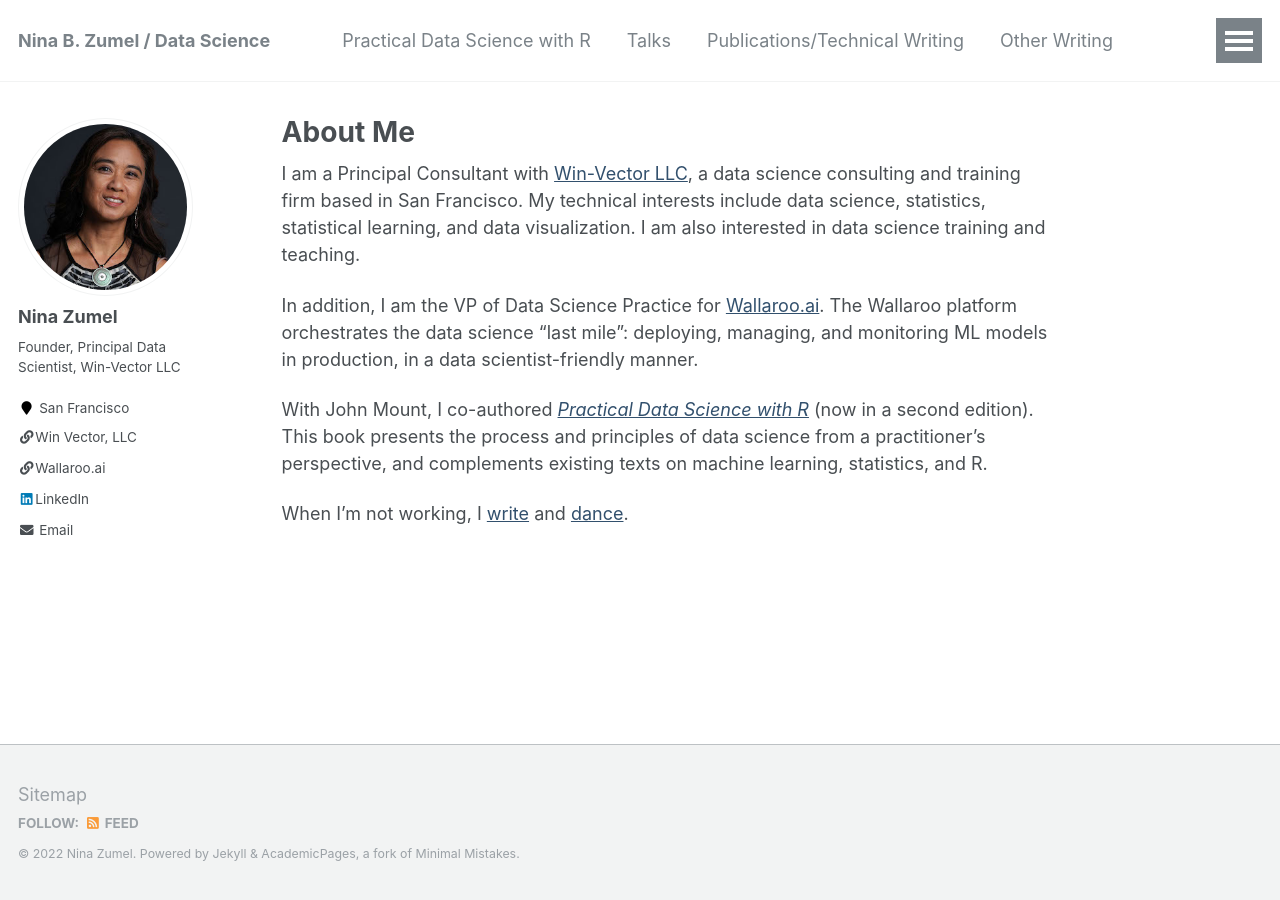
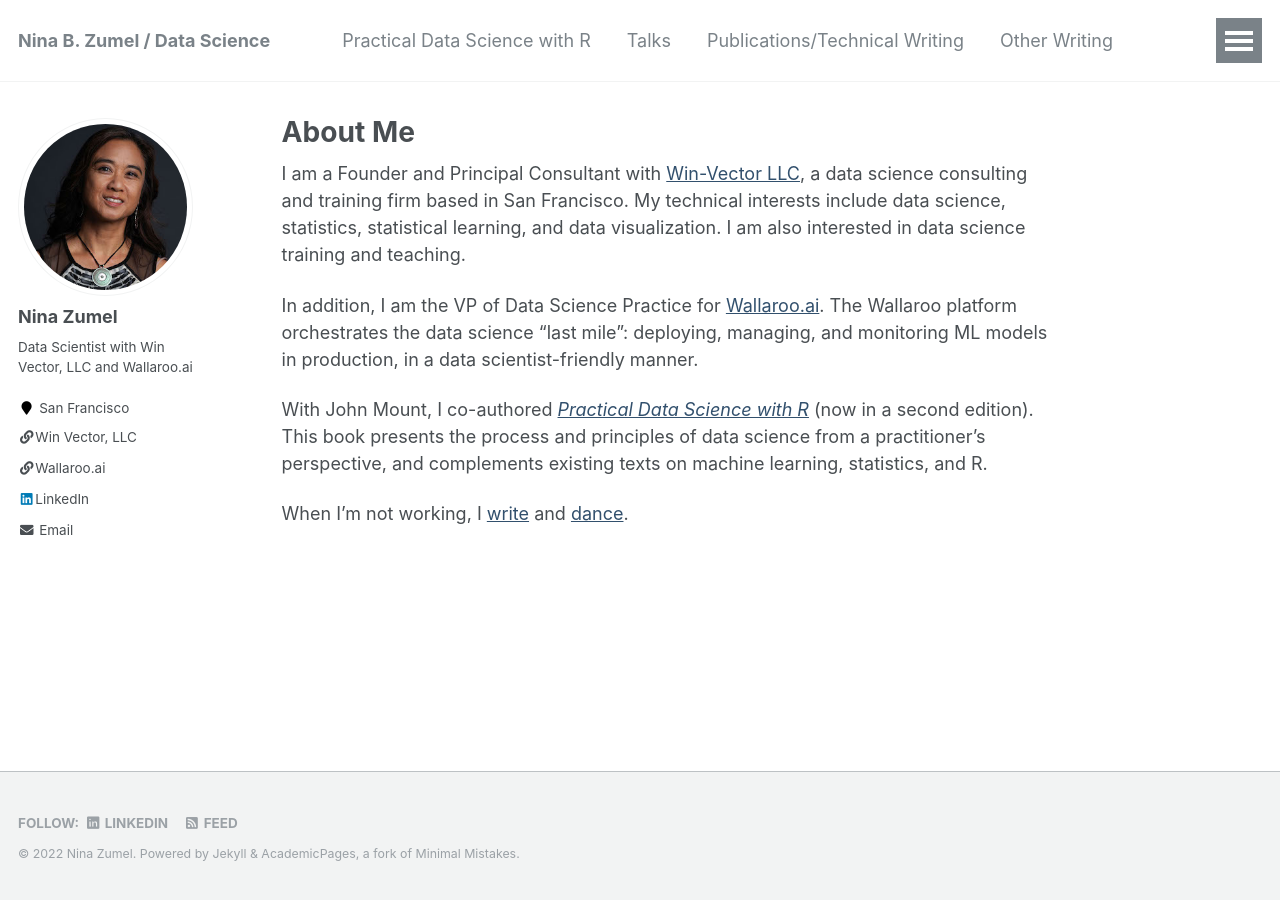
Before and after one commit to NinaZumel/testblog, a Jekyll site: the page built from _pages/about.md, in a window 1280 px wide. Built offline with Jekyll 4.4.1, drawn with Linux system fonts in a browser that asks for light colours.

Commit message:
add social/follow links to footer

```diff
--- a/_config.yml
+++ b/_config.yml
@@ -89,7 +89,7 @@
 author:
   name             : "Nina Zumel"
   avatar           : "ninaheadshotsmall.jpeg"
-  bio              : "Founder, Principal Data Scientist, Win-Vector LLC"
+  bio              : "Data Scientist with Win Vector, LLC and Wallaroo.ai"
   location         : "San Francisco"
   email            : nzumel@win-vector.com
   links:
--- a/_includes/footer.html
+++ b/_includes/footer.html
@@ -5,20 +5,18 @@
     {% if site.data.ui-text[site.locale].follow_label %}
       <li><strong>{{ site.data.ui-text[site.locale].follow_label }}</strong></li>
     {% endif %}
-    {% if site.twitter.username %}
-      <li><a href="https://twitter.com/{{ site.twitter.username }}"><i class="fab fa-twitter-square" aria-hidden="true"></i> Twitter</a></li>
-    {% endif %}
-    {% if site.facebook.username %}
-      <li><a href="https://facebook.com/{{ site.facebook.username }}"><i class="fab fa-facebook-square" aria-hidden="true"></i> Facebook</a></li>
-    {% endif %}
-    {% if site.author.github %}
-      <li><a href="http://github.com/{{ site.author.github }}"><i class="fab fa-github" aria-hidden="true"></i> GitHub</a></li>
-    {% endif %}
-    {% if site.author.bitbucket %}
-      <li><a href="http://bitbucket.org/{{ site.author.bitbucket }}"><i class="fab fa-bitbucket" aria-hidden="true"></i> Bitbucket</a></li>
-    {% endif %}
-    <li><a href="{% if site.atom_feed.path %}{{ site.atom_feed.path }}{% else %}{{ base_path }}/feed.xml{% endif %}"><i class="fa fa-fw fa-rss-square" aria-hidden="true"></i> {{ site.data.ui-text[site.locale].feed_label | default: "Feed" }}</a></li>
-  </ul>
+
+    {% if site.footer.links %}
+    {% for link in site.footer.links %}
+      {% if link.label and link.url %}
+        <li><a href="{{ link.url }}" rel="nofollow noopener noreferrer"><i class="{{ link.icon | default: 'fas fa-link' }}" aria-hidden="true"></i> {{ link.label }}</a></li>
+      {% endif %}
+    {% endfor %}
+  {% endif %}
+
+  {% unless site.atom_feed.hide %}
+    <li><a href="{% if site.atom_feed.path %}{{ site.atom_feed.path }}{% else %}{{ '/feed.xml' | relative_url }}{% endif %}"><i class="fas fa-fw fa-rss-square" aria-hidden="true"></i> {{ site.data.ui-text[site.locale].feed_label | default: "Feed" }}</a></li>
+  {% endunless %}
 </div>
 
 <div class="page__footer-copyright">&copy; {{ site.time | date: '%Y' }} {{ site.name | default: site.title }}. {{ site.data.ui-text[site.locale].powered_by | default: "Powered by" }} <a href="http://jekyllrb.com" rel="nofollow">Jekyll</a> &amp; <a href="https://github.com/academicpages/academicpages.github.io">AcademicPages</a>, a fork of <a href="https://mademistakes.com/work/minimal-mistakes-jekyll-theme/" rel="nofollow">Minimal Mistakes</a>.</div>
--- a/_includes/footer/custom.html
+++ b/_includes/footer/custom.html
@@ -1,3 +1,3 @@
 <!-- start custom footer snippets -->
-<a href="/sitemap/">Sitemap</a>
+<!-- <a href="/sitemap/">Sitemap</a> -->
 <!-- end custom footer snippets -->
--- a/_pages/about.md
+++ b/_pages/about.md
@@ -8,7 +8,7 @@
   - /about.html
 ---
 
-I am a Principal Consultant with [Win-Vector LLC](https://win-vector.com/), a data science consulting and training firm based in San Francisco. My technical interests include data science, statistics, statistical learning, and data visualization. I am also interested in data science training and teaching.
+I am a Founder and Principal Consultant with [Win-Vector LLC](https://win-vector.com/), a data science consulting and training firm based in San Francisco. My technical interests include data science, statistics, statistical learning, and data visualization. I am also interested in data science training and teaching.
 
 In addition, I am the VP of Data Science Practice for [Wallaroo.ai](https://www.wallaroo.ai/). The Wallaroo platform orchestrates the data science "last mile": deploying, managing, and monitoring ML models in production, in a data scientist-friendly manner.
 
```
